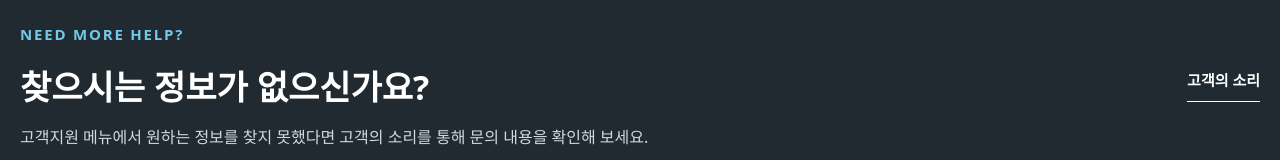
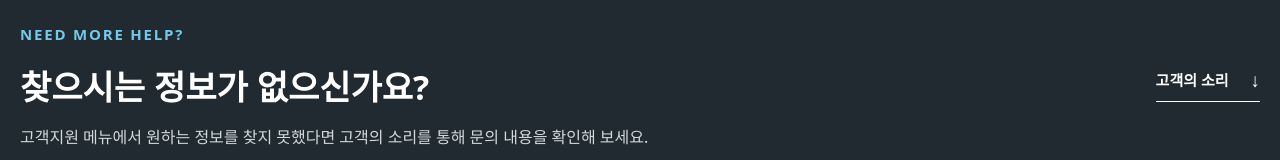
Before and after one commit to Wuky19/dfghdhdh, a plain HTML site: page haatz_renewal/customer.html in a window 1280 px wide. Shown: the part 1843-2003 px from the top of the page. Drawn offline with Linux system fonts and the light colour scheme; a web font is replaced by a local one.

Commit message:
Add consistent down-arrow to primary links

```diff
--- a/haatz_renewal/customer.html
+++ b/haatz_renewal/customer.html
@@ -82,7 +82,7 @@
     <section class="customer-contact">
       <div class="wrap customer-contact-in">
         <div><p class="customer-eyebrow">NEED MORE HELP?</p><h2>찾으시는 정보가 없으신가요?</h2><p>고객지원 메뉴에서 원하는 정보를 찾지 못했다면 고객의 소리를 통해 문의 내용을 확인해 보세요.</p></div>
-        <a class="link-arrow" href="customer/voice.html">고객의 소리</a>
+        <a class="link-arrow" href="customer/voice.html">고객의 소리 <span aria-hidden="true">↓</span></a>
       </div>
     </section>
   </main>
```
